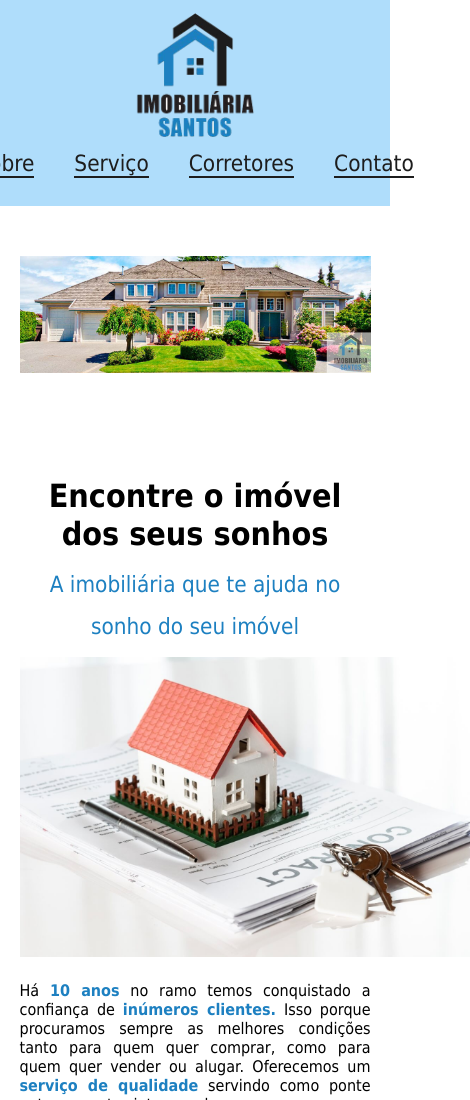
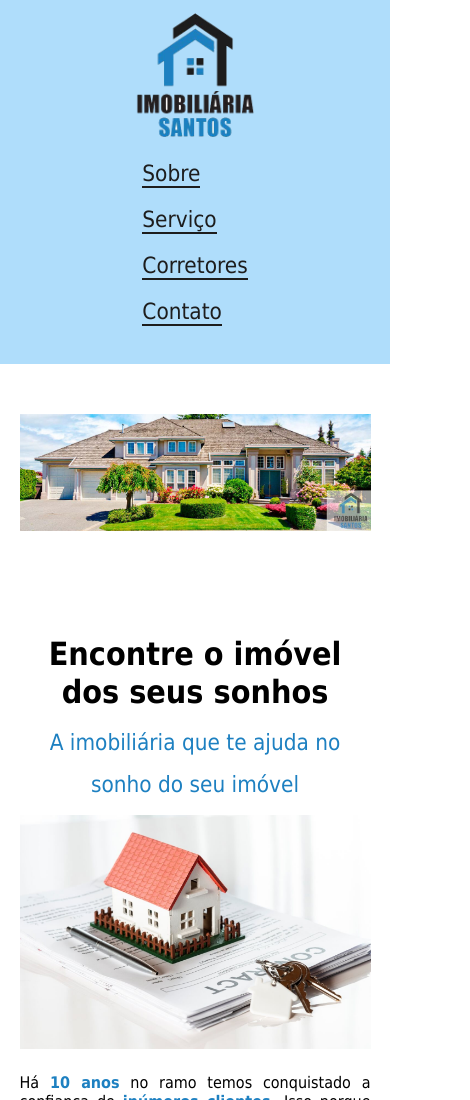
Before and after one commit to dev-jefferson-lopes/projeto-06-html-css, a plain HTML site: page index.html in a window 390 px wide. Shown: the top 1100 px of the page, 470 px wide, since content can reach past the window. Drawn offline with Linux system fonts and the light colour scheme.

Commit message:
melhorando o responsivo e atualizando a documentação1

```diff
--- a/assets/css/style.css
+++ b/assets/css/style.css
@@ -161,3 +161,20 @@ iframe {
     padding: 2px;
     color: #1d80c1;
 }
+
+@media only screen and (max-width: 550px) {
+    .header-top-content nav ul {
+        display: flex;
+        flex-direction: column;
+    }
+
+    .header-top-content nav ul li {
+        margin: 10px;
+    }
+}
+
+@media only screen and (max-width: 450px) {
+    .imagem {
+        width: 100%;
+    }
+}
```
Also changed, not shown: assets/img/pagina.jpeg (added), 1 other file.
